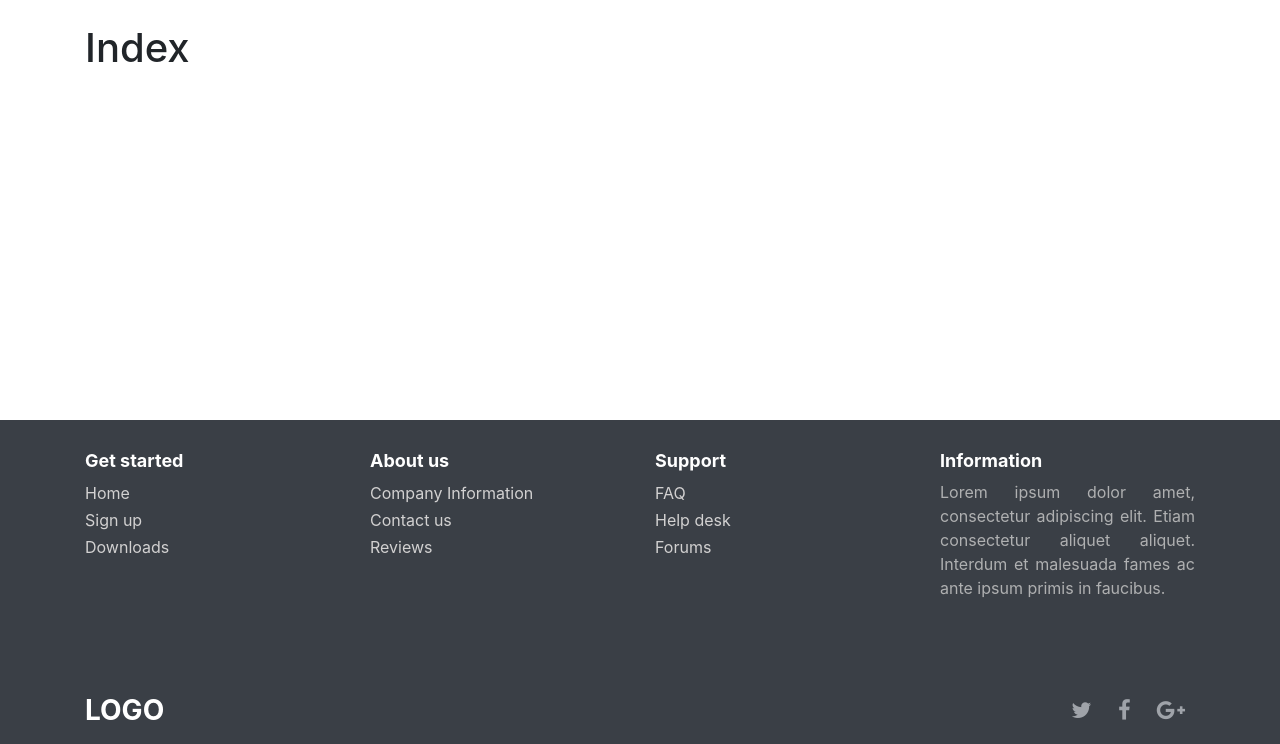
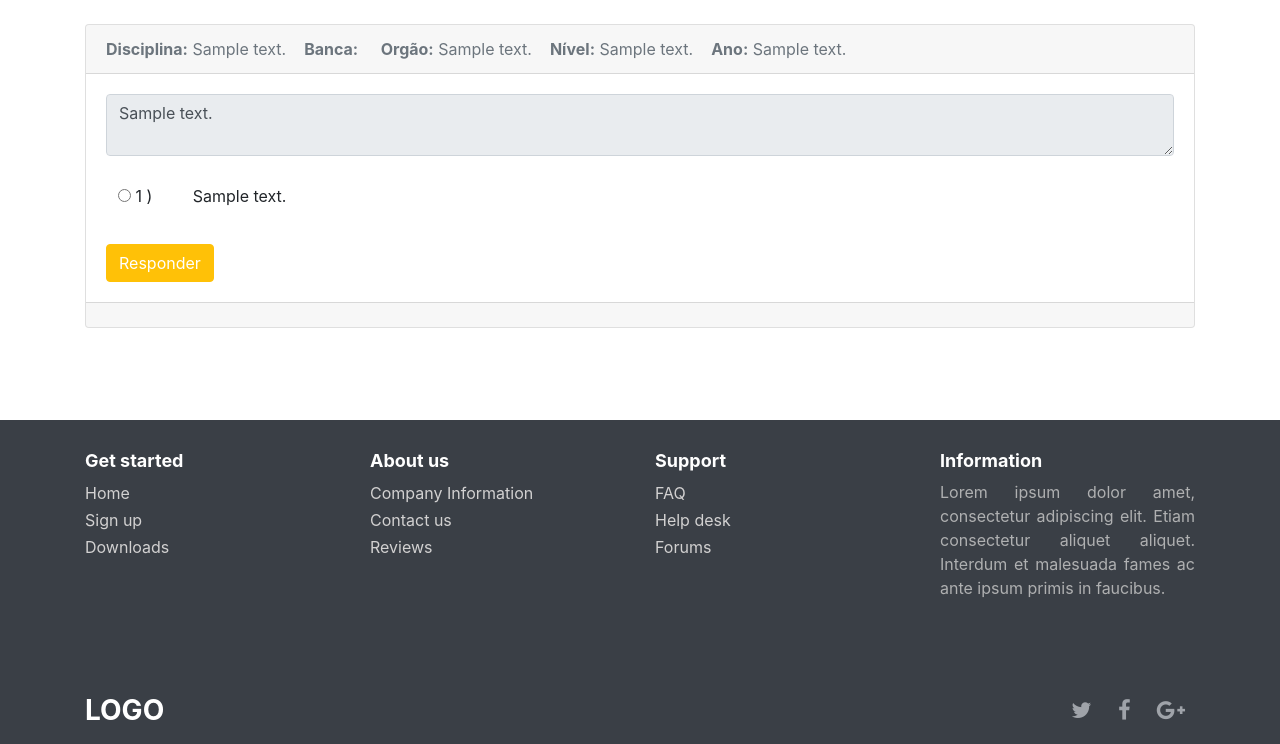
Before and after one commit to joao-batista/eisaquestao, a Django app: page /questoes/ in a window 1280 px wide. Shown: the part 56-800 px from the top of the page. Run offline with Django 3.2, Linux system fonts and the light colour scheme; tables that the repository leaves empty hold one stand-in row (values such as "Sample post"); some libraries are stand-ins or nearby versions.

Commit message:
Listagem Pergunta

```diff
--- a/core/static/css/estilo.css
+++ b/core/static/css/estilo.css
@@ -1,3 +1,7 @@
 .label-form {
     min-width: 100px;
 }
+
+.sem_borda td, .sem_borda th {
+    border: none
+}
--- a/questoes/templates/index.html
+++ b/questoes/templates/index.html
@@ -2,6 +2,43 @@
 
 {% block content %}
 
-<h1>Index</h1>
+{% for pergunta in perguntas %}
+<div class="card">
+    <div class="card-header text-muted">
+        <b>Disciplina:</b> {{ pergunta.disciplina }}&nbsp;&nbsp;&nbsp;
+        <b>Banca:</b> {{ pergunta.banca }}&nbsp;&nbsp;&nbsp;
+        <b>Orgão:</b> {{ pergunta.orgao }}&nbsp;&nbsp;&nbsp;
+        <b>Nível:</b> {{ pergunta.nivel }}&nbsp;&nbsp;&nbsp;
+        <b>Ano:</b> {{ pergunta.ano }}&nbsp;&nbsp;&nbsp;
+    </div>
+    <div class="card-body">
+        <p class="card-text">
+            <textarea class="form-control textarea-customizado" readonly>{{ pergunta.texto }}</textarea>
+        </p>
+
+        <table class="table sem_borda">
+            {% for alternativa in pergunta.alternativa.all %}
+            <tr>
+                <td width="7%" height="50">
+                    <input type="radio" name="{{ pergunta.id }}" id="{{ alternativa.id }}" value="{{ alternativa.id }}"> {{ forloop.counter }} )
+                </td>
+                <td>
+                    <label for="{{ alternativa.id }}" class="label-alternativa">
+                        {{ alternativa.texto }}
+                    </label>
+                </td>
+            </tr>
+            {% endfor %}
+        </table>
+
+        <button type="button" class="btn btn-warning text-white" onclick="">Responder</button>
+
+
+    </div>
+    <div class="card-footer text-muted">
+
+    </div>
+</div>
+<br> {% endfor %}
 
 {% endblock %}
--- a/questoes/views.py
+++ b/questoes/views.py
@@ -3,7 +3,8 @@
 from .models import Pergunta, Alternativa
 
 def index(request):
-    return render(request, 'index.html')
+    perguntas = Pergunta.objects.all()
+    return render(request, 'index.html', { 'perguntas' : perguntas })
 
 def pergunta_inserir(request):
     form_pergunta = PerguntaForm(request.POST)
```
